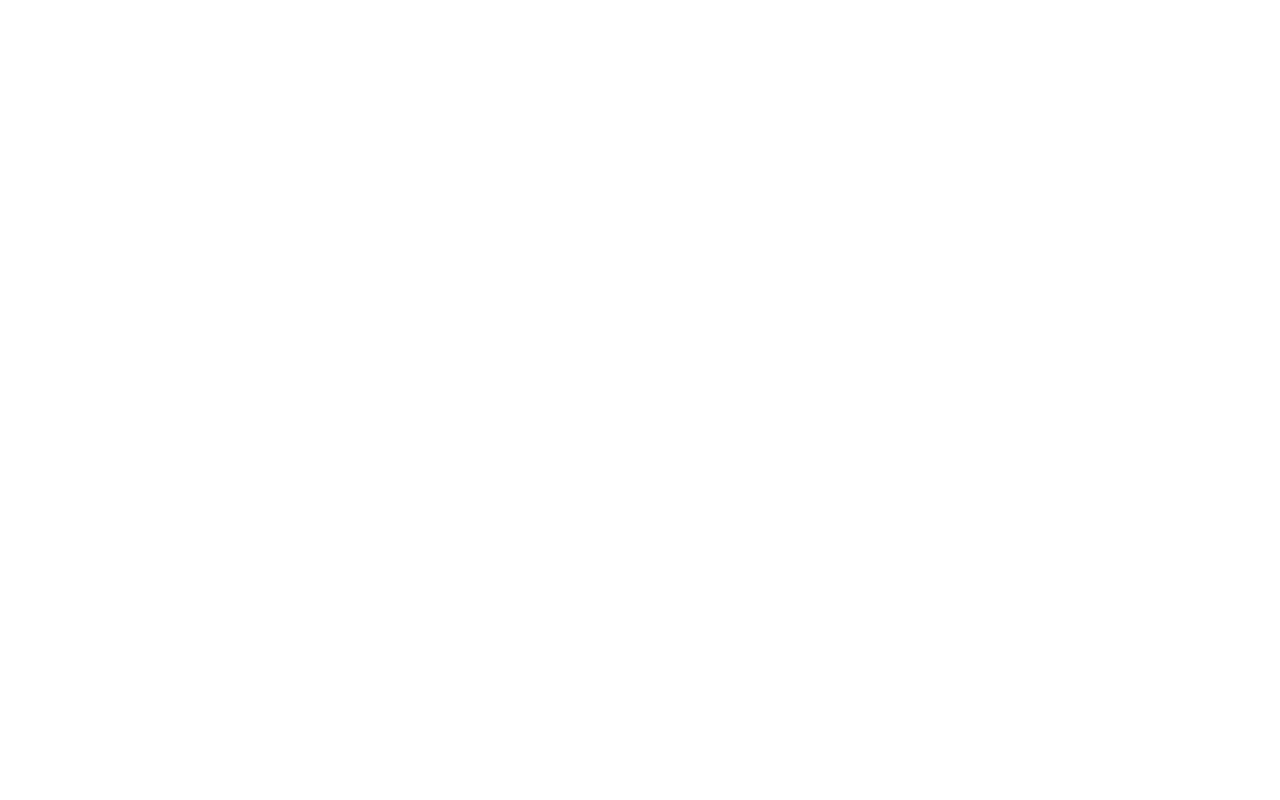
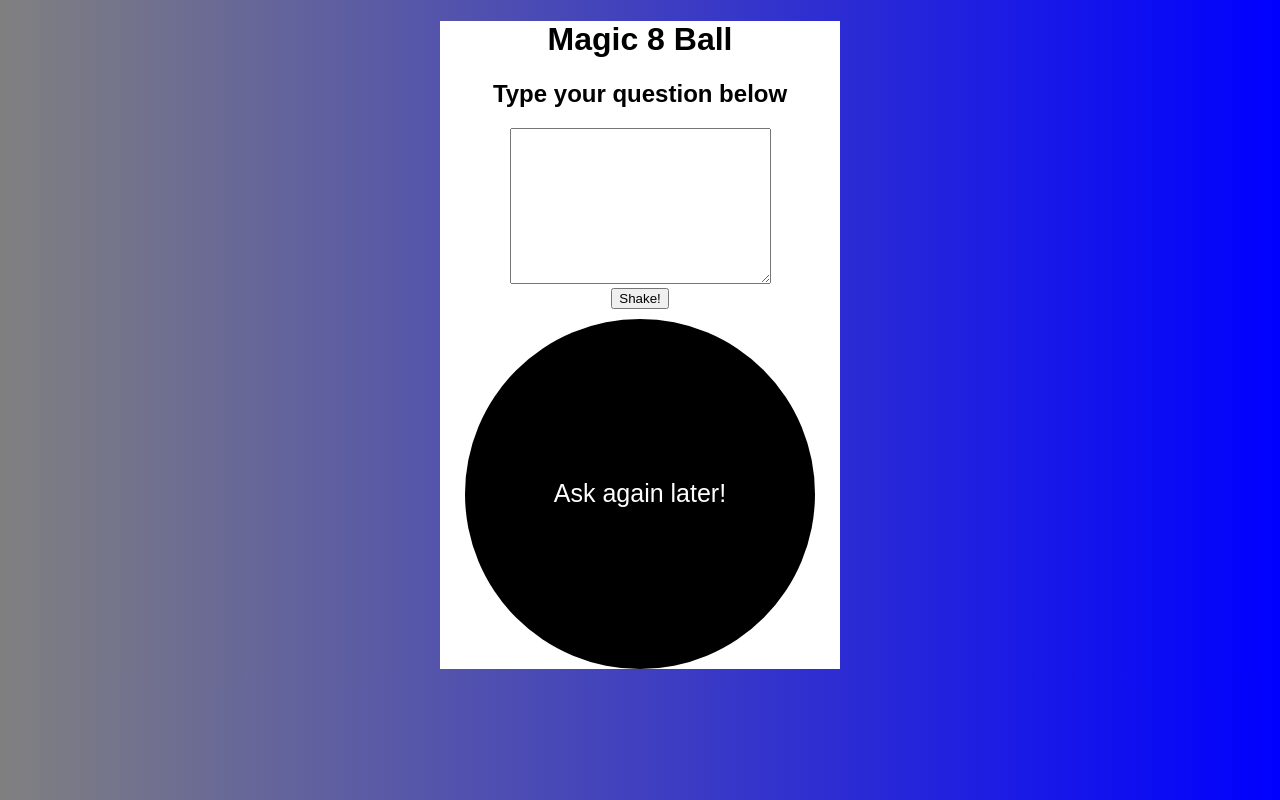
Before and after one commit to Rickythakar/magic_eight_ball, a plain HTML site: page index.html in a window 1280 px wide. Drawn offline with Linux system fonts and the light colour scheme.

Commit message:
added styling and updated html containers

```diff
--- a/index.html
+++ b/index.html
@@ -1,12 +1,26 @@
 <!DOCTYPE html>
 <html lang="en">
+
 <head>
     <meta charset="UTF-8">
     <meta http-equiv="X-UA-Compatible" content="IE=edge">
     <meta name="viewport" content="width=device-width, initial-scale=1.0">
-    <title>Document</title>
+    <title>Magic 8 Ball</title>
+    <link rel="stylesheet" href="./style.css">
+    <script src="./script.js"></script>
 </head>
+
 <body>
+    <div id="content">
+        <h1>Magic 8 Ball</h1>
+        <h2>Type your question below</h2>
+        <textarea name="" id="questionField" cols="30" rows="10"></textarea>
+        <br>
+        <button>Shake!</button>
+        <div id="eightball">
+            <p id="answer">Ask again later!</p>
+        </div>
+    </div>
+</body>
 
-</body>
 </html>
--- a/style.css
+++ b/style.css
@@ -0,0 +1,31 @@
+* {
+    font-family: sans-serif;
+}
+
+body {
+    background: linear-gradient(90deg, gray, blue);
+}
+
+#content {
+    background: white;
+    width: 400px;
+    margin: auto;
+    text-align: center;
+}
+
+#eightball {
+    width: 350px;
+    height: 350px;
+    margin: auto;
+    margin-top: 10px;
+    border-radius:100%;
+    background: black;
+    color: white;
+    display: grid;
+    justify-content: center;
+    align-items: center;
+}
+
+#answer {
+    font-size: 25px;
+}
```
